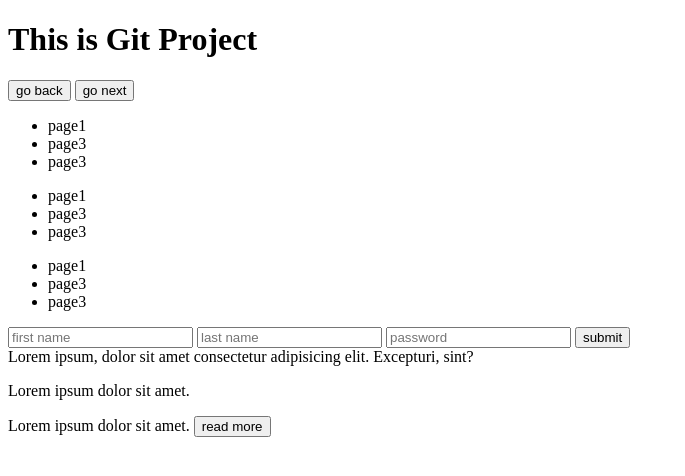
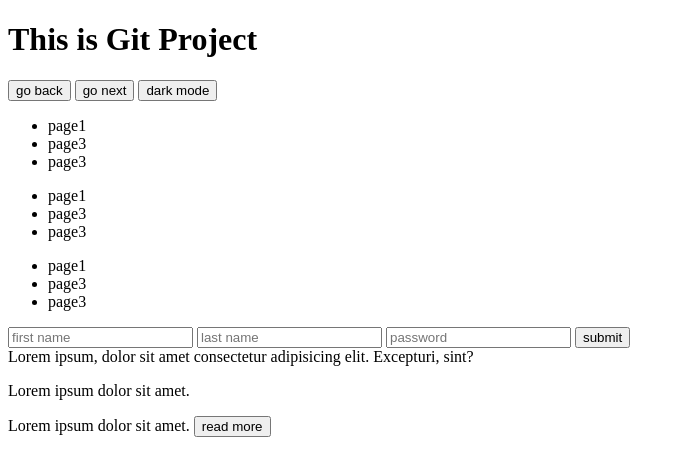
Before and after one commit to meng-mao/git-project, a plain HTML site: page index.html in a window 1280 px wide. Shown: the whole page, without its empty margins (0-685 px from the left). Drawn offline with Linux system fonts and the light colour scheme.

Commit message:
added dard mode button

```diff
--- a/index.html
+++ b/index.html
@@ -14,7 +14,9 @@
         <div class="group_btn">
             <button>go back</button>
             <button>go next</button>
+            <button>dark mode</button>
         </div>
+
         <ul>
             <li>page1</li>
             <li>page3</li>
```
